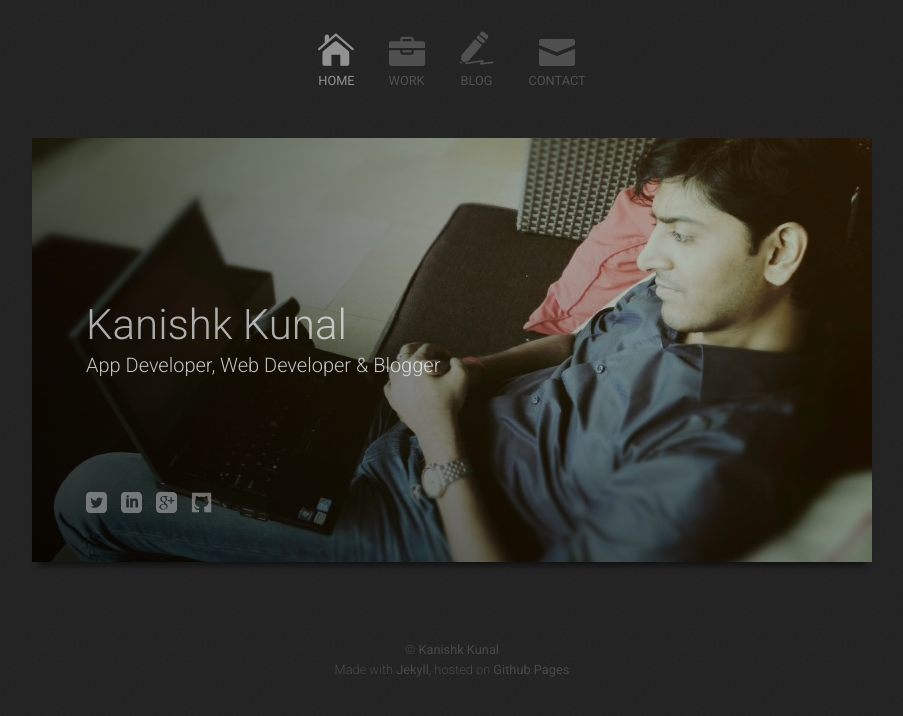
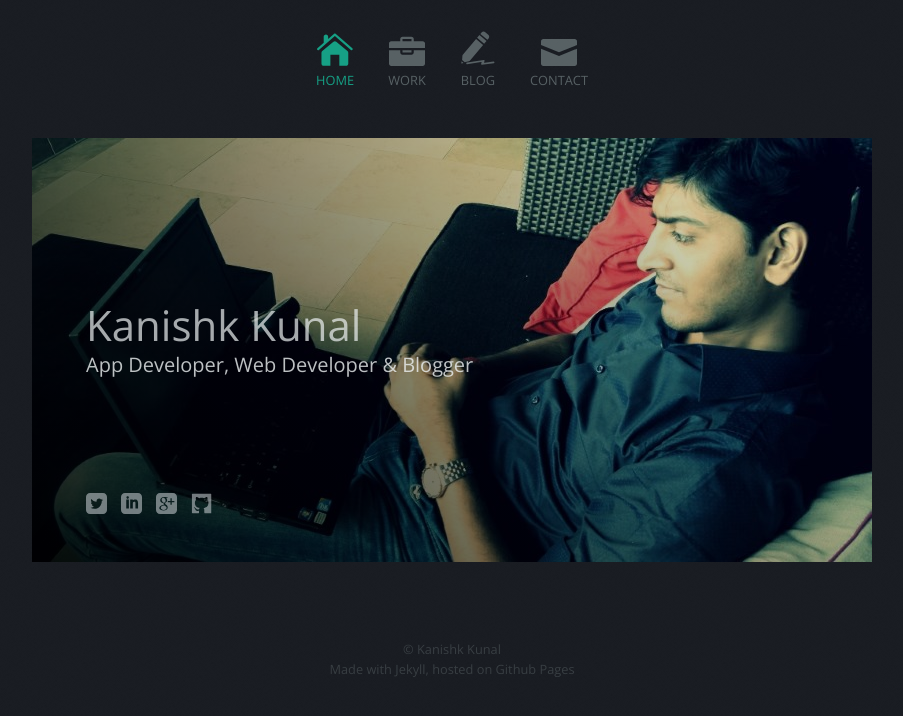
Before and after one commit to joemalin95/joemalin95, a Jekyll site: the page built from index.html, in a window 1280 px wide. Shown: the top 716 px of the page, without its empty margins (188-1091 px from the left). Built offline with Jekyll 4.4.1, drawn with Linux system fonts in a browser that asks for light colours; the list of posts is cut into pages by our own code.

Commit message:
Site color scheme

```diff
--- a/_includes/footer.html
+++ b/_includes/footer.html
@@ -3,7 +3,7 @@
   <div class="wrapper">
       <div class="footer-credit">
         &copy; <a href="{{ site.baseurl }}/" title="{{site.name}}">{{site.name}}</a><br>
-        Made with <a href="http://jekyllrb.com/" target="_blank" rel="nofollow">Jekyll</a>, hosted on <a href="https://github.com/monikaratan/monikaratan.github.io" target="_blank" rel="nofollow">Github Pages</a>
+        Made with <a href="http://jekyllrb.com/" target="_blank" rel="nofollow">Jekyll</a>, hosted on <a href="https://github.com/kanishkkunal/kanishkkunal.github.io" target="_blank" rel="nofollow">Github Pages</a>
       </div>
   </div>
 
--- a/_sass/_base.scss
+++ b/_sass/_base.scss
@@ -7,7 +7,7 @@ body {
     line-height: $base-line-height;
     font-weight: 300;
     color: $text-color;
-    background-color: #252525;
+    background-color: darken($background-color, 8%);
     -webkit-text-size-adjust: 100%;
     background-image:url('images/overlay.png');
     background-repeat:repeat, no-repeat;
@@ -80,7 +80,7 @@ li {
  * Headings
  */
 h1, h2, h3, h4, h5, h6 {
-    font-weight: 400;
+    font-weight: 300;
     line-height: 1.2;
     margin-bottom: $spacing-unit / 1.2;
 }
@@ -251,11 +251,11 @@ pre {
 }
 
 .ghost-button {
-     color: $brand-color;
-     border: 1px solid $brand-color;
+     color: $link-color;
+     font-weight: 300;
+     border: 1px solid $link-color;
      border-radius: 5px;
      padding: 7px 12px;
-     font-weight: 400;
      margin-right: $spacing-unit;
      text-decoration: none;
      -webkit-transition: all .2s linear;
@@ -266,9 +266,9 @@ pre {
 }
 
 .ghost-button:hover, .ghost-button:active {
-  color:#fff;
-  border: 1px solid $brand-color;
-  background:$brand-color;
+  color:$text-color;
+  border: 1px solid $link-color;
+  background:$link-color;
 }
 
 .ghost-button-group {
@@ -293,8 +293,8 @@ pre {
     }
 
     .active {
-      color:#fff;
-      border: 1px solid $brand-color;
-      background:$brand-color;
+      color:$text-color;
+      border: 1px solid $link-color;
+      background:$link-color;
     }
 }
--- a/_sass/_layout.scss
+++ b/_sass/_layout.scss
@@ -11,23 +11,21 @@
 
     a {
         position: relative;
-        color: $light-color;
-        color: rgba(255, 255, 255, 0.2);
+        color: $grey-color;
+        opacity: 0.5;
     }
 
     svg {
-        fill: $light-color;
-        fill: rgba(255, 255, 255, 0.2);
+        fill: $grey-color;
     }
 
     a.active {
-        color: #fff;
-        color: rgba(255, 255, 255, 0.5);
-    }
+        color: $link-color;
+        opacity: 1;
 
-    .active svg {
-        fill: #fff;
-        fill: rgba(255, 255, 255, 0.5);
+        svg {
+            fill: $link-color;
+        }
     }
 
     .page-link {
@@ -94,6 +92,7 @@
 .site-footer {
     text-align: center;
     color: $grey-color-dark;
+    opacity: 0.3;
 }
 
 .footer-credit {
@@ -119,10 +118,7 @@
 
 .content-wrap {
     margin-top: $spacing-unit;
-    background-color: #121212;
-    -webkit-box-shadow: 0 10px 6px -6px #121212;
-       -moz-box-shadow: 0 10px 6px -6px #121212;
-            box-shadow: 0 10px 6px -6px #121212;
+    background-color: $background-color;
 
     .content-inner {
         padding: 2* $spacing-unit;
@@ -144,14 +140,14 @@
 
 .post-meta {
     font-size: $small-font-size;
-    color: $grey-color;
+    color: $grey-color-dark;
     text-align: center;
     text-transform: capitalize;
     margin-right: 6px;
 }
 
 .post-link {
-    color: $brand-color;
+    color: $text-color;
     display: block;
 }
 
@@ -175,7 +171,8 @@
 }
 
 .post-content {
-    margin: $spacing-unit auto;
+    margin-left: auto;
+    margin-right: auto;
 }
 
 .readable-content-wrap {
@@ -184,7 +181,7 @@
 
 .post-summary {
     margin: $spacing-unit auto;
-    color: $grey-color-dark;
+    color: $grey-color;
 }
 
 .read-more {
@@ -256,12 +253,12 @@ ul.category-posts {
     width: 100%;
     height: 100%;
     z-index: 999;
-    background: -moz-linear-gradient(45deg,  rgba(0,0,0,0.8) 0%, rgba(0,0,0,0) 100%); /* FF3.6+ */
-    background: -webkit-gradient(linear, left bottom, right top, color-stop(0%,rgba(0,0,0,0.8)), color-stop(100%,rgba(0,0,0,0))); /* Chrome,Safari4+ */
-    background: -webkit-linear-gradient(45deg,  rgba(0,0,0,0.8) 0%,rgba(0,0,0,0) 100%); /* Chrome10+,Safari5.1+ */
-    background: -o-linear-gradient(45deg,  rgba(0,0,0,0.8) 0%,rgba(0,0,0,0) 100%); /* Opera 11.10+ */
-    background: -ms-linear-gradient(45deg,  rgba(0,0,0,0.8) 0%,rgba(0,0,0,0) 100%); /* IE10+ */
-    background: linear-gradient(45deg,  rgba(0,0,0,0.8) 0%,rgba(0,0,0,0) 100%); /* W3C */
+    background: -moz-linear-gradient(45deg,  rgba(0,0,0,0.9) 0%, rgba(0,0,0,0) 100%); /* FF3.6+ */
+    background: -webkit-gradient(linear, left bottom, right top, color-stop(0%,rgba(0,0,0,0.9)), color-stop(100%,rgba(0,0,0,0))); /* Chrome,Safari4+ */
+    background: -webkit-linear-gradient(45deg,  rgba(0,0,0,0.9) 0%,rgba(0,0,0,0) 100%); /* Chrome10+,Safari5.1+ */
+    background: -o-linear-gradient(45deg,  rgba(0,0,0,0.9) 0%,rgba(0,0,0,0) 100%); /* Opera 11.10+ */
+    background: -ms-linear-gradient(45deg,  rgba(0,0,0,0.9) 0%,rgba(0,0,0,0) 100%); /* IE10+ */
+    background: linear-gradient(45deg,  rgba(0,0,0,0.9) 0%,rgba(0,0,0,0) 100%); /* W3C */
     filter: progid:DXImageTransform.Microsoft.gradient( startColorstr='#cc000000', endColorstr='#00000000',GradientType=1 ); /* IE6-9 fallback on horizontal gradient */
 
     @include media-query($on-palm) {
--- a/css/main.scss
+++ b/css/main.scss
@@ -2,26 +2,25 @@
 # Only the main Sass file needs front matter (the dashes are enough)
 ---
 @charset "utf-8";
-@import url(http://fonts.googleapis.com/css?family=Roboto:300,300italic,400);
+@import url(http://fonts.googleapis.com/css?family=Open+Sans:300,300italic,400,400italic,600);
 
 // Our variables
-$base-font-family: "Roboto","Helvetica Neue",Helvetica,Arial,sans-serif;
+$base-font-family: "Open Sans","Helvetica Neue",Helvetica,Arial,sans-serif;
 $base-font-size:   16px;
 $small-font-size:  $base-font-size * 0.875;
 $base-line-height: 1.5;
 
 $spacing-unit:     30px;
 
-$link-color:        #009688;
-$link-hover-color:  lighten($link-color, 10%);
+$link-color:        #16a085;
+$link-hover-color:  #1abc9c;
 
-$text-color:       #eee;
-$background-color: #fdfdfd;
-$brand-color:      #009688;
+$text-color:       #ecf0f1;
+$background-color: #2B303B;
 
-$grey-color:       #888888;
-$grey-color-light: lighten($grey-color, 15%);
-$grey-color-dark:  darken($grey-color, 25%);
+$grey-color:       #95a5a6;
+$grey-color-light: #bdc3c7;
+$grey-color-dark:  #7f8c8d;
 
 $light-color:       #ecf0f1;
 
```
Also changed, not shown: images/kanishk-kunal.jpg, images/kanishk-kunal1.jpg (added).
